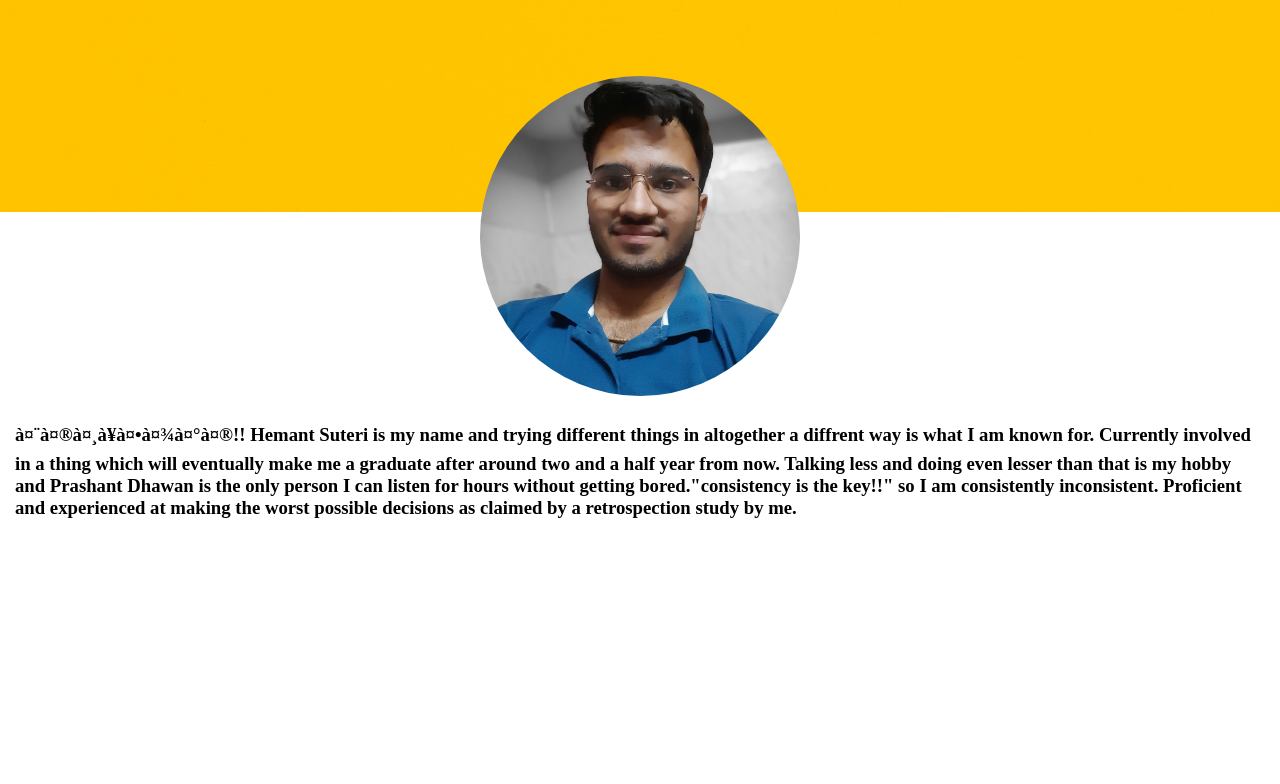
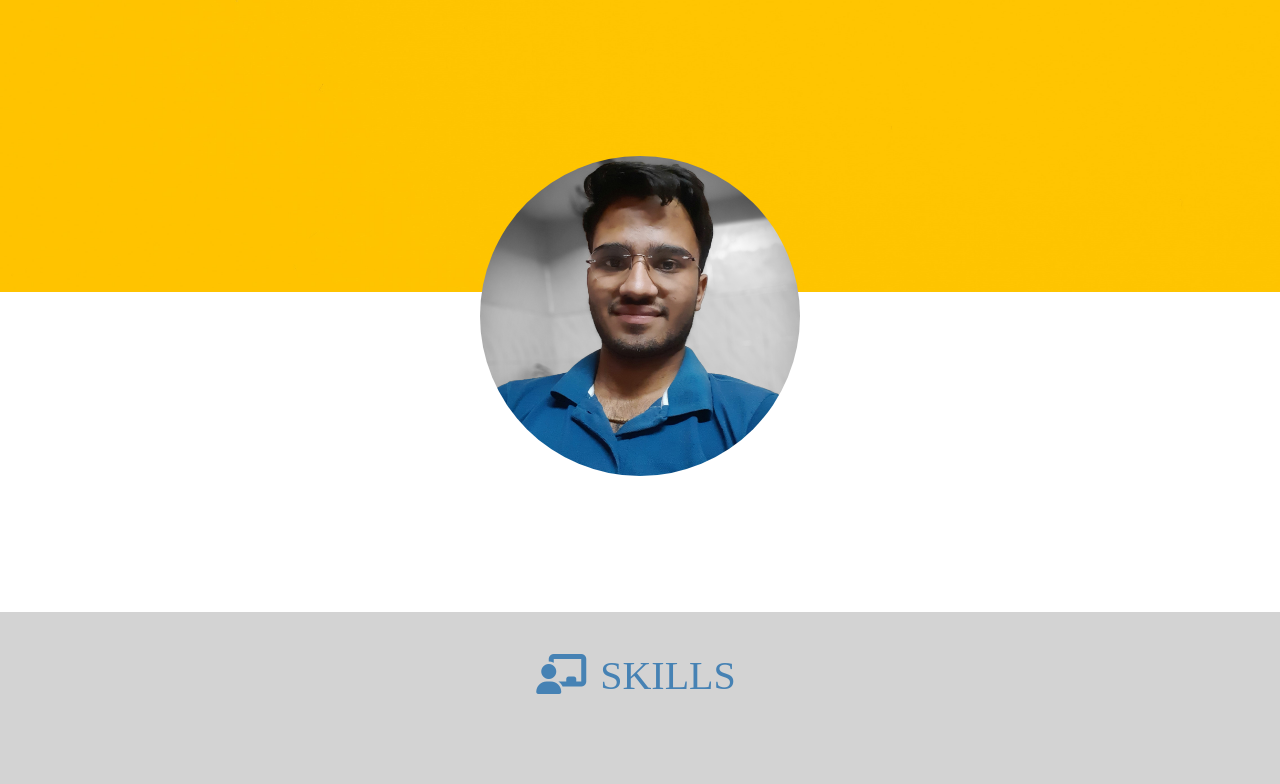
Before and after one commit to hemantsuteri/portfolio-hemant, a plain HTML site: page index.html in a window 1280 px wide. Shown: the part 268-1052 px from the top of the page. Before the commit the page ends 800 px from the top, so only its background shows below. Drawn offline with Linux system fonts and the light colour scheme.

Commit message:
Add files via upload

```diff
--- a/index.html
+++ b/index.html
@@ -1,3 +1,4 @@
+
 <!DOCTYPE html>
 <html lang="en">
 
@@ -7,7 +8,8 @@
     <meta charset="UTF-8">
     <meta http-equiv="X-UA-Compatible" content="IE=edge">
     <meta name="viewport" content="width=device-width, initial-scale=1.0">
-
+    <script src="https://kit.fontawesome.com/f1e93c9b16.js" crossorigin="anonymous"></script>
+    <!-- <link rel="stylesheet" href="https://cdnjs.cloudflare.com/ajax/libs/font-awesome/4.7.0/css/font-awesome.min.css"> -->
 </head>
 
 <body>
@@ -26,7 +28,7 @@
                 <li>
                     <a href="#education" >Education </a>
                 </li>
-            </ul>
+             </ul>
         </nav>
         <br>
         <br>
@@ -66,12 +68,23 @@
             </div>
             <p>
                <!-- <h3> Lorem Ipsum is simply dummy text of the printing and typesetting industry. Lorem Ipsum has been the industry's standard dummy text ever since the 1500s, when an unknown printer took a galley of type and scrambled it to make a type specimen book. It has survived not only five centuries, but also the leap into electronic typesetting, remaining essentially unchanged. It was popularised in the 1960s with the release of Letraset sheets containing Lorem Ipsum passages, and more recently with desktop publishing software like Aldus PageMaker including versions of Lorem Ipsum.</h3> -->
-                <h3> नमस्कारम!! Hemant Suteri is my name and trying different things in altogether a diffrent way is what I am known for. Currently involved in a thing which will eventually make me a graduate after around two and a half year from now. Talking less and doing even lesser than that is my hobby and Prashant Dhawan is the only person I can listen for hours without getting bored."consistency is the key!!" so I am consistently inconsistent. Proficient and experienced at making the worst possible decisions as claimed by a retrospection study by me. </h3>
+                <!-- <h3> नमस्कारम!! Hemant Suteri is my name and trying different things in altogether a diffrent way is what I am known for. Currently involved in a thing which will eventually make me a graduate after around two and a half year from now. Talking less and doing even lesser than that is my hobby and Prashant Dhawan is the only person I can listen for hours without getting bored."consistency is the key!!" so I am consistently inconsistent. Proficient and experienced at making the worst possible decisions as claimed by a retrospection study by me. </h3>  -->
             </p>
             </div>
         </section>
         <section id="skills">
+            <h1 class="section-heading mb75px text-center">
+                <span>
+                    <i class="fas fa-chalkboard-teacher"></i>
+                </span>
+                <span>SKILLS</span>
+            </h1>
+            <div class="skills-display ">
+            <div class="skill-progress">
 
+            </div>
+            </div>
+            </div>
         </section>
         <section id="experience">
 
@@ -81,6 +94,3 @@
         </section>
 
     </main>
-</body>
-
-</html>
--- a/styles.css
+++ b/styles.css
@@ -3,8 +3,9 @@
   padding: 0px;
 }
 
+/* header */
 #body-header {
-  height: 60vh;
+  height: 70vh;
   width: 100vw;
   background-image: url(images/yellow_background2.jpg);
   background: linear-gradient(rgba(0,0,100,1));
@@ -63,6 +64,44 @@
   color: black;
 }
 
+#about h3{
+  margin: 25px 15px 10px 15px;
+}
+
+
+
+/* Section class */
+
+
+
+section:nth-child(2n){
+  background-color: lightgray;
+}
+
+section:nth-child(2n+1){
+  background-color: white;
+}
+
+.section-heading span{
+  font-size: 40px;
+  color: steelblue;
+  display: inline-block;
+  padding-top: 10px;
+  margin-right: 0.5rem;
+}
+
+section{
+  width: 100%;
+  display: flex;
+  flex-direction: column;
+  align-items: center;
+}
+
+
+/* about section*/
+
+
+
 #about{
   height: auto;
   width: 100%;
@@ -73,15 +112,38 @@
   height:20rem;
   width: 20rem;
   margin: auto;
-  margin-top: -17vh;
 }
 
 #my-image img{
   height: 100%;
   width: 100%;
   border-radius: 50%;
+  margin-top: -17vh;
+  border-width: 50px;
 }
 
-#about h3{
-  margin: 25px 15px 10px 15px;
+.section-heading{
+  width: auto;
+  padding: 20px 10px 10px ;
+  margin: 10px auto;
+  font-weight: 400;
 }
+
+.mb75px{
+  margin-bottom: 75px;
+}
+
+
+/* skills section */
+
+
+.skills-display{
+  width: 70%;
+  /* height: 100px; */
+  /* border: 2px solid black; */
+  display: flex;
+  flex-wrap: wrap;
+  justify-content: space-between;
+}
+
+/* line number 8 edited */
```
Also changed, not shown: icons/linkedin.html (line endings or trailing spaces).
